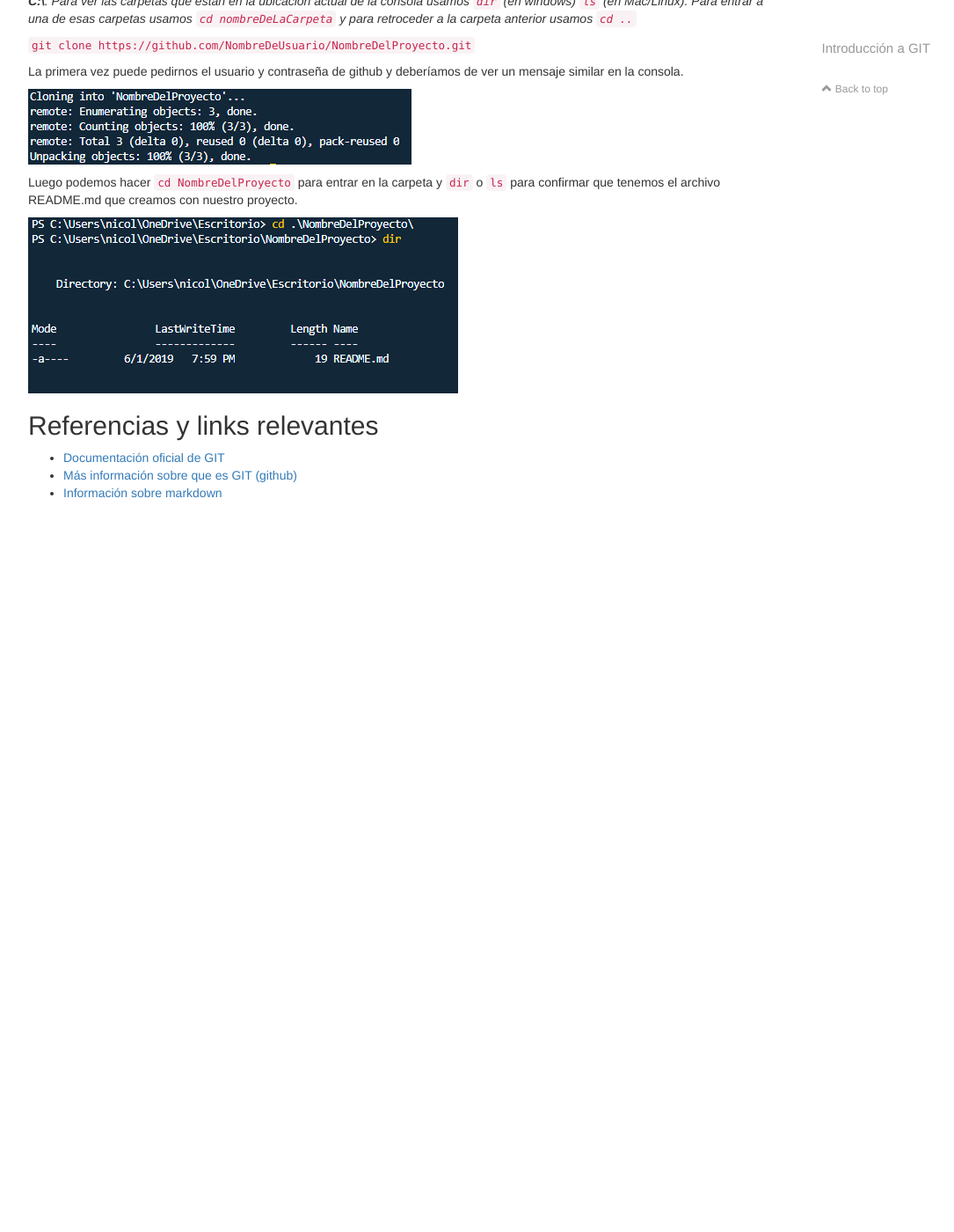
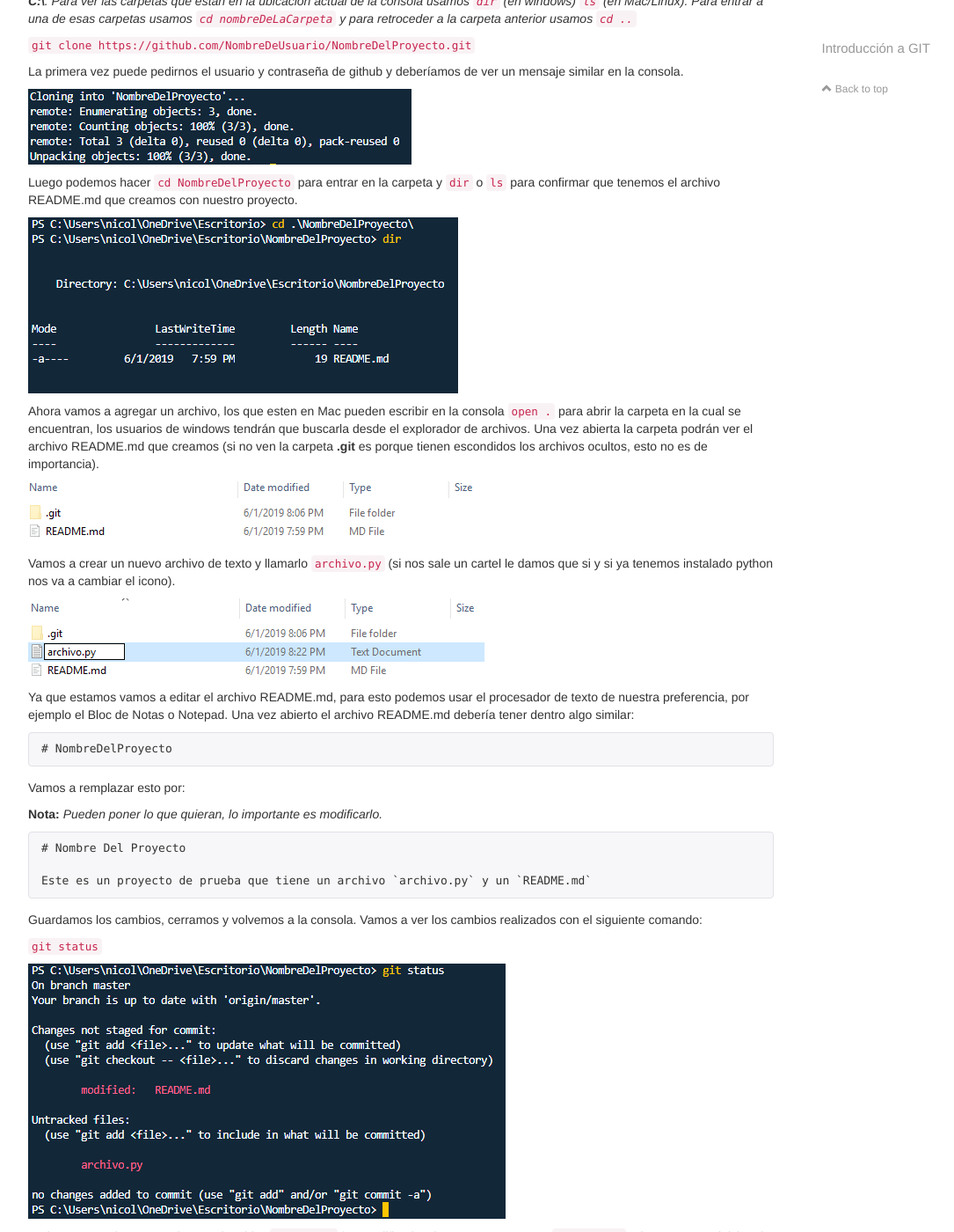
Before and after one commit to Mazzanicolas/dsbuffet, a Jekyll site: the page built from units/introduction-to-git.md, in a window 1280 px wide and 1400 px high, scrolled down 8157 px. Shown: the whole window at 88% size, without its empty margins (38-1123 px from the left). Built offline with Jekyll 4.4.1, drawn with Linux system fonts in a browser that asks for light colours; nearby versions of some CDN libraries; our own code applies the rules of GitHub Pages for plain Markdown files; comment, search, counter and statistics services are not loaded; before the commit the page ends 8787 px from its top, so only the background shows below that; some of the changed text lies outside the part shown.

Commit message:
Git Update

````diff
--- a/units/introduction-to-git.md
+++ b/units/introduction-to-git.md
@@ -103,6 +103,66 @@ Luego podemos hacer `cd NombreDelProyecto` para entrar en la carpeta y `dir` o `
 
 ![Cloned](../assets/img/unit-1/clonedsuccess.png)
 
+Ahora vamos a agregar un archivo, los que esten en Mac pueden escribir en la consola `open .` para abrir la carpeta en la cual se encuentran, los usuarios de windows tendrán que buscarla desde el explorador de archivos. Una vez abierta la carpeta podrán ver el archivo README.md que creamos (si no ven la carpeta **.git** es porque tienen escondidos los archivos ocultos, esto no es de importancia).
+
+![Cloned](../assets/img/unit-1/folder.png)
+
+Vamos a crear un nuevo archivo de texto y llamarlo `archivo.py` (si nos sale un cartel le damos que si y si ya tenemos instalado python nos va a cambiar el icono).
+
+![Cloned](../assets/img/unit-1/file.png)
+
+Ya que estamos vamos a editar el archivo README.md, para esto podemos usar el procesador de texto de nuestra preferencia, por ejemplo el Bloc de Notas o Notepad. Una vez abierto el archivo README.md debería tener dentro algo similar:
+
+```
+# NombreDelProyecto
+```
+
+Vamos a remplazar esto por:
+
+**Nota:** *Pueden poner lo que quieran, lo importante es modificarlo.*
+
+```
+# Nombre Del Proyecto
+
+Este es un proyecto de prueba que tiene un archivo `archivo.py` y un `README.md`
+```
+
+Guardamos los cambios, cerramos y volvemos a la consola. Vamos a ver los cambios realizados con el siguiente comando:
+
+`git status`
+
+![Status](../assets/img/unit-1/status.png)
+
+Podemos ver primero en rojo que el archivo `README.md` fue modificado y luego que se creo un `archivo.py`. Ahora vamos a iniciar el proceso en el cual seleccionamos que archivos queremos subir, le damos un nombre a la versión y los subimos.
+
+1 - Seleccionar archivos para subir.
+
+Para esto usamos el comando **git add** seguido del nombre del archivo a agregar. También podemos uasr **git add .** para agregar todos los archivos. Vamos a agregar el **archivo.py** y usar el comando **git status** para ver si se agrego correctamente.
+
+![Add](../assets/img/unit-1/add.png)
+
+Podemos ver como ahora el archivo aparece listo para subir (a subir un archivo o conjunto de archivos se le dice **commit**).
+
+Vamos a agregar el **README.md** de la misma forma.
+
+`git add README.md`
+
+Una vez que los archivos esten listos para subir (*commitear*) tenemos que darle un nombre a la versión o una descripción, para esto usamos *git commit -m* segudio de un mensaje o nombre entre comillas dobles `"`.}
+
+`git commit -m "Nuevo archivo y cambio a README"`
+
+![Commit](../assets/img/unit-1/commit.png)
+
+Podemos ver que los cambios estan listos para subir y usamos el comando **git push** para subirlos a github.
+
+`git push`
+
+![Push](../assets/img/unit-1/push.png)
+
+Listo! Ahora podemos volver a la página de GitHub, refrescarla (F5 / Ctrl+Shift+R) y ver los cambios.
+
+![Push](../assets/img/unit-1/commited.png)
+
 ## Referencias y links relevantes
 
 * [Documentación oficial de GIT](https://git-scm.com/doc)
````
Also changed, not shown: assets/img/unit-1/add.png (added), assets/img/unit-1/commit.png (added), assets/img/unit-1/commited.png (added), assets/img/unit-1/file.png (added), assets/img/unit-1/folder.png (added), assets/img/unit-1/push.png (added), assets/img/unit-1/status.png (added).
